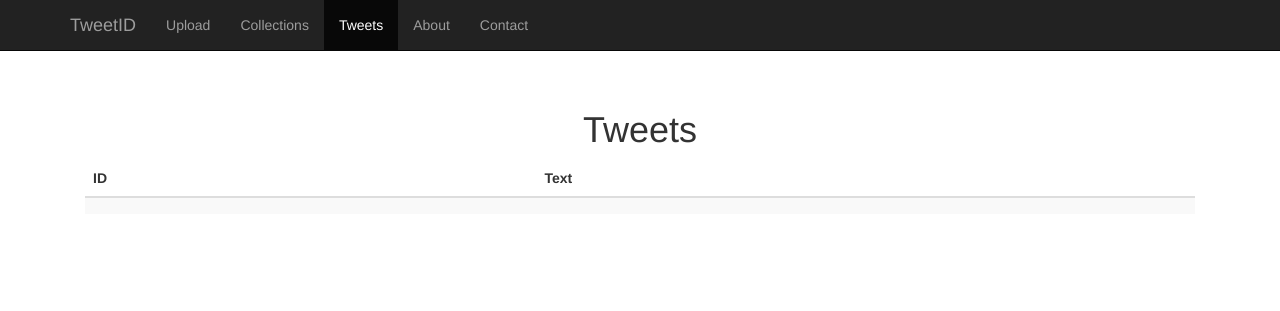
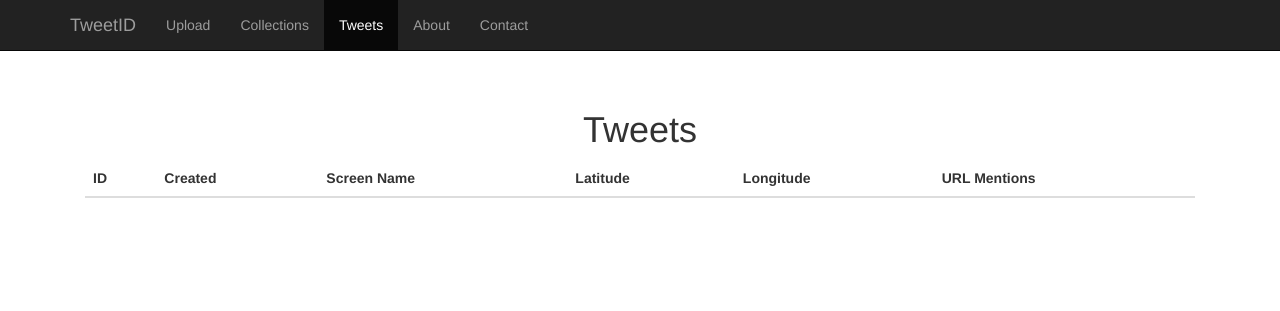
Before and after one commit to mshuffett/TwitterMetadata, a Python web app: template templates/tweets.html in a window 1280 px wide. Shown: the top 311 px of the page. Run offline with Jinja, Linux system fonts and the light colour scheme; the template is opened without the code that fills it, so the values that code supplies are empty; some libraries are stand-ins or nearby versions.

Commit message:
Added tweet enumeration

```diff
--- a/templates/tweets.html
+++ b/templates/tweets.html
@@ -17,14 +17,25 @@
                 <thead>
                 <tr>
                     <th>ID</th>
-                    <th>Text</th>
+                    <th>Created</th>
+                    <th>Screen Name</th>
+                    <th>Latitude</th>
+                    <th>Longitude</th>
+                    <th>URL Mentions</th>
                 </tr>
                 </thead>
                 <tbody>
-                <tr>
-                    <th>{{ tweet.id }}</th>
-                    <th>{{ tweet.text }}</th>
-                </tr>
+                {% for item in tweets.items %}
+                    <tr>
+                        <th>{{ item.id }}</th>
+                        <th>{{ item.created_at }}</th>
+                        <th>{{ item.screen_name }}</th>
+                        <th>{{ item.latitude }}</th>
+                        <th>{{ item.longitude }}</th>
+                        <th>{{ item.url_mentions }}</th>
+                    </tr>
+                {% endfor %}
+
                 </tbody>
             </table>
 
```
